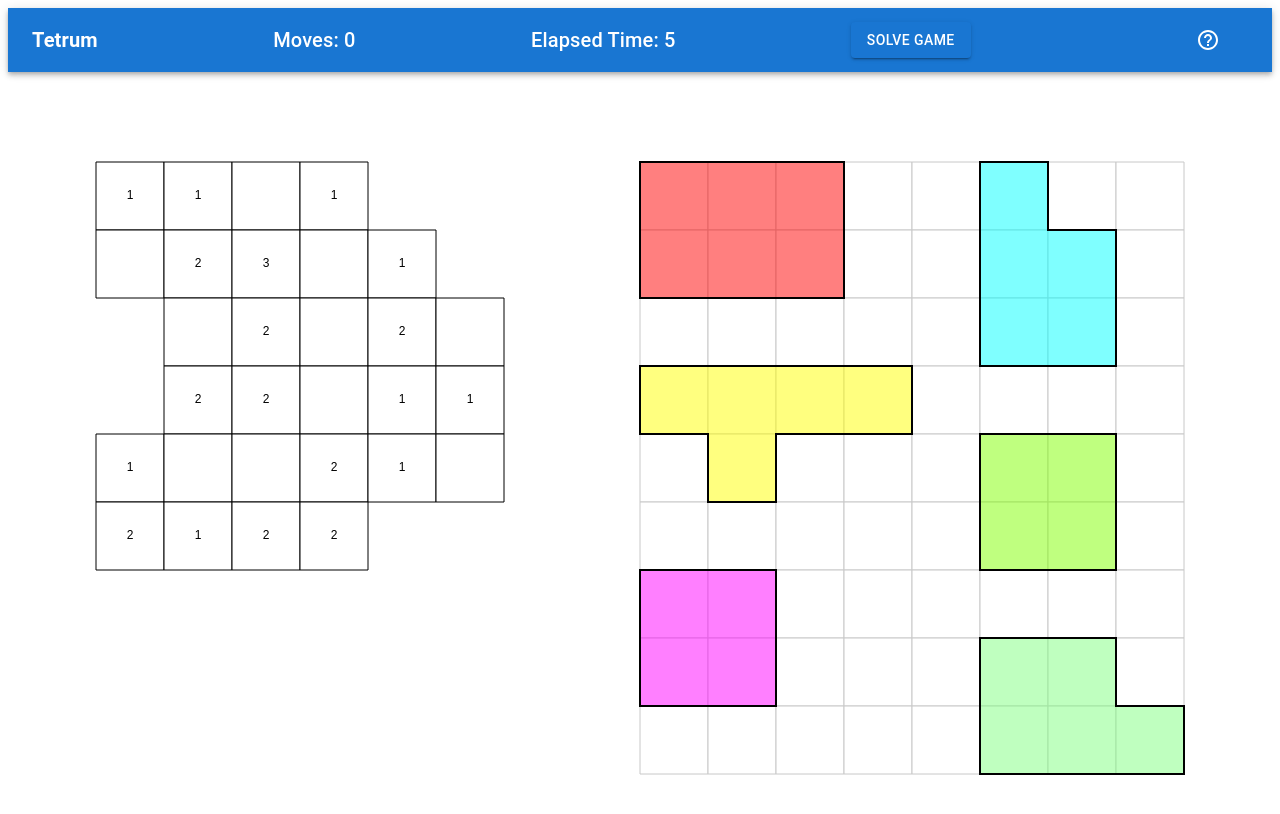
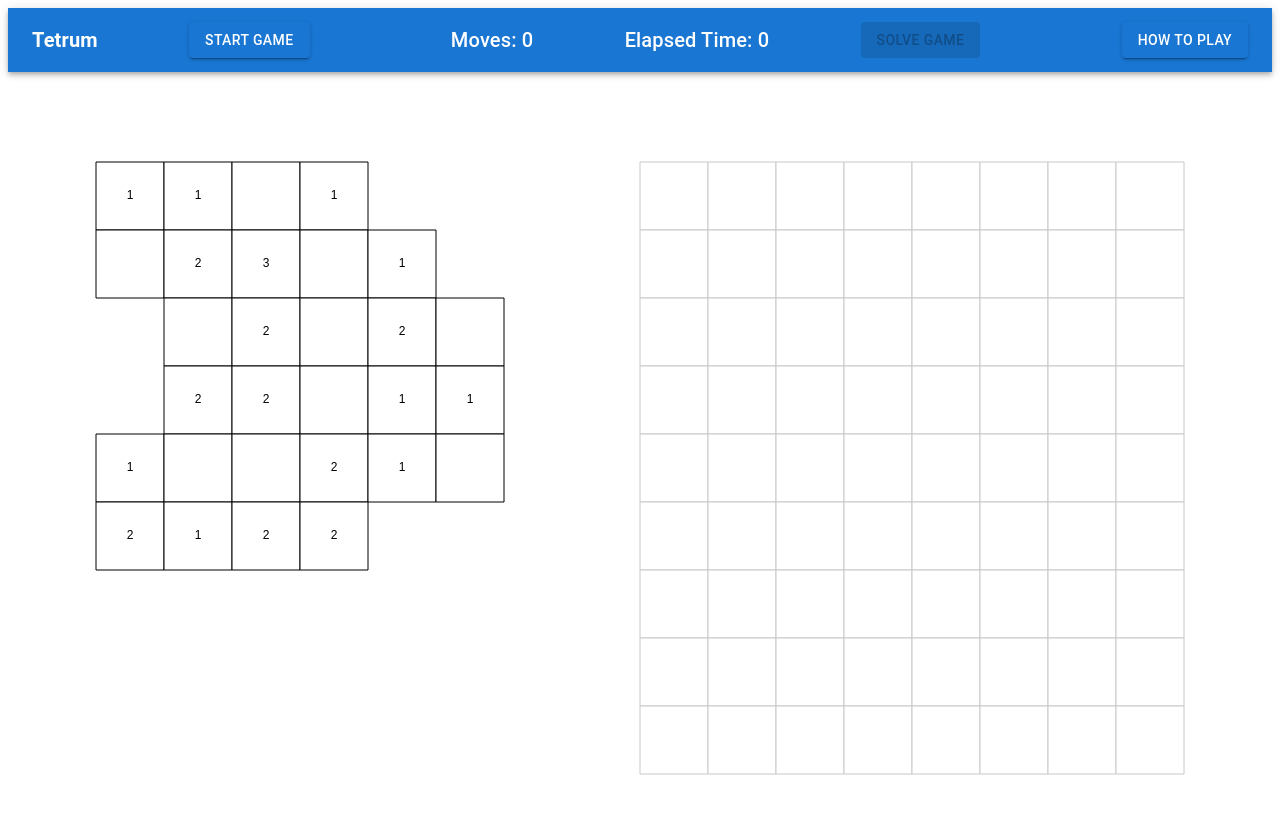
Before and after one commit to amhellmund/tetrum, a React (Vite) app: page / in a window 1280 px wide. Shown: the top 814 px of the page. Built offline with nearby package versions, Linux system fonts and the light colour scheme.

Commit message:
intermediate state

```diff
--- a/src/game_ui.tsx
+++ b/src/game_ui.tsx
@@ -116,6 +116,7 @@ export type ShapesUIProperties = {
   data: Shape[];
   board_size: Size;
   stage_size: Size;
+  is_game_running: boolean;
 }
 
 export function ShapesUI(props: ShapesUIProperties) {
@@ -130,6 +131,7 @@ export function ShapesUI(props: ShapesUIProperties) {
         data={shape}
         board_size={props.board_size}
         stage_size={props.stage_size}
+        is_game_running={props.is_game_running}
       />
     );
   }
@@ -149,6 +151,7 @@ type ShapeUIProperties = {
   data: Shape;
   board_size: Size;
   stage_size: Size;
+  is_game_running: boolean;
 };
 
 function ShapeUI(props: ShapeUIProperties) {
@@ -157,9 +160,12 @@ function ShapeUI(props: ShapeUIProperties) {
 
   const [shapePos, setShapePos] = useState(initial_coordinate);
 
+  console.log(props.is_game_running)
+
   return (
     <Line
-      draggable={true}
+      draggable={props.is_game_running}
+      visible={props.is_game_running}
       x={shapePos.x}
       y={shapePos.y}
       closed={true}
@@ -194,3 +200,38 @@ function ShapeUI(props: ShapeUIProperties) {
     />
   )
 }
+
+export type ActiveAreaMarkerProperties = {
+  box_size: number,
+  board_size: Size,
+  shapes_area_start_pos: Position,
+  shapes_area_size: Size,
+  active_area: string | null;
+}
+
+export function ActiveAreaMarker(props: ActiveAreaMarkerProperties) {
+  const coordinate_board = computeCoordinate({ i: 0, j: 0 }, props.box_size);
+  const coordinate_shapes = computeCoordinate(props.shapes_area_start_pos, props.box_size);
+  return (
+    <>
+      <Rect
+        key={`active-area-marker-board`}
+        width={props.board_size.width * props.box_size}
+        height={props.board_size.height * props.box_size}
+        stroke="rgba(0, 0, 0, 1)"
+        strokeWidth={(props.active_area === null || props.active_area === "shapes") ? 0 : 2}
+        x={coordinate_board.x}
+        y={coordinate_board.y}
+      />
+      <Rect
+        key={`active-area-marker-shapes`}
+        width={props.shapes_area_size.width * props.box_size}
+        height={props.board_size.height * props.box_size}
+        stroke="rgba(0, 0, 0, 1)"
+        strokeWidth={(props.active_area === null || props.active_area === "board") ? 0 : 2}
+        x={coordinate_shapes.x}
+        y={coordinate_shapes.y}
+      />
+    </>
+  )
+}
--- a/src/help.tsx
+++ b/src/help.tsx
@@ -1,6 +1,4 @@
-import Modal from '@mui/material/Modal';
-import Box from '@mui/material/Box';
-import Typography from '@mui/material/Typography';
+import { Dialog, Button, DialogTitle, DialogContent, DialogActions } from '@mui/material';
 
 export type HelpProperties = {
     show: boolean;
@@ -10,26 +8,22 @@ export type HelpProperties = {
 
 export default function Help(props: HelpProperties) {
     return (
-        <Modal
-            sx={{
-                position: "absolute",
-                top: "50%",
-                left: "50%",
-                transform: "translate(-50%, -50%)",
-                width: 400,
-                bgcolor: "background.paper",
-                border: "1px solid black",
-                boxShadow: 24,
-                p: 4,
-            }}
+        <Dialog
             open={props.show}
             onClose={props.handleClose}
         >
-            <Box>
-                <Typography>
-                    Help Instructions 2
-                </Typography>
-            </Box>
-        </Modal>
+            <DialogTitle>How To Play Tetrum?</DialogTitle>
+            <DialogContent>
+                <ul>
+                    <li>Start the game by pressing the <i>Start Game</i> button.</li>
+                    <li>Move the shapes from the <i>Shape Area</i> to the <i>Board</i>.</li>
+                    <li>A shape must cover board cells in such a way that the sum of numbers covered by the shape corresponds to the size of the shape. The size of a shape is the number of squared blocks.</li>
+                    <li>Press the <i>Solve Game</i> button to check if the game is won.</li>
+                </ul>
+            </DialogContent>
+            <DialogActions>
+                <Button variant="contained" onClick={props.handleClose}>Close</Button>
+            </DialogActions>
+        </Dialog>
     )
 }
--- a/src/layout.tsx
+++ b/src/layout.tsx
@@ -1,7 +1,6 @@
 import { useState, useEffect } from "react";
 
-import { AppBar, Button, Box, Toolbar, Typography, IconButton } from "@mui/material";
-import HelpOutlineIcon from '@mui/icons-material/HelpOutline';
+import { AppBar, Button, Box, Toolbar, Typography } from "@mui/material";
 
 import Help from "./help";
 import Tetrum from "./tetrum";
@@ -13,7 +12,7 @@ export default function GameLayout() {
   const [showHelp, setShowHelp] = useState(false);
   const [numMoves] = useState(0);
   const [elapsedSeconds, setElapsedSeconds] = useState(0);
-  const [isGameRunning, setIsGameRunning] = useState(true);
+  const [isGameRunning, setIsGameRunning] = useState(false);
 
   useEffect(() => {
     isGameRunning && setTimeout(() => setElapsedSeconds(elapsedSeconds + 1), 1000);
@@ -27,6 +26,16 @@ export default function GameLayout() {
             <Typography variant="h6" component="div" sx={{ flexGrow: 1 }}>
               <b>Tetrum</b>
             </Typography>
+            <Box alignContent="center" sx={{ flexGrow: 1 }}>
+              <Button
+                sx={{ marginRight: "50px" }}
+                variant="contained"
+                disabled={isGameRunning}
+                onClick={() => setIsGameRunning(true)}
+              >
+                Start Game
+              </Button>
+            </Box>
             <Typography variant="h6" component="div" sx={{ flexGrow: 1 }}>
               Moves: {numMoves}
             </Typography>
@@ -37,19 +46,20 @@ export default function GameLayout() {
               <Button
                 sx={{ marginRight: "50px" }}
                 variant="contained"
+                disabled={!isGameRunning}
+                onClick={() => setIsGameRunning(false)}
               >
                 Solve Game
               </Button>
             </Box>
-            <IconButton
-              size="large"
-              edge="start"
-              color="inherit"
-              sx={{ mr: 2 }}
-              onClick={() => setShowHelp(true)}
-            >
-              <HelpOutlineIcon />
-            </IconButton>
+            <Box alignContent="center">
+              <Button
+                variant="contained"
+                onClick={() => setShowHelp(true)}
+              >
+                How To Play
+              </Button>
+            </Box>
           </Toolbar>
         </AppBar>
         <Box
@@ -57,12 +67,12 @@ export default function GameLayout() {
           justifyContent="center"
           alignItems="center"
         >
-          <Tetrum width={1100} height={600} />
+          <Tetrum width={1100} height={600} is_game_running={isGameRunning} />
         </Box>
       </Box >
       <Help
         show={showHelp}
-        handleClose={() => { setShowHelp(false); setIsGameRunning(true) }}
+        handleClose={() => { setShowHelp(false); }}
       />
     </>
   )
--- a/src/tetrum.tsx
+++ b/src/tetrum.tsx
@@ -1,15 +1,16 @@
-import { useState } from 'react'
-import { Stage, Layer, Rect, Text, Line } from 'react-konva';
+import { Stage, Layer } from 'react-konva';
 
 import './tetrum.css'
 
 import getGameData from './data';
 import { computeBoxSize, computeGameSize, computeStageSize, computeShapeAreaStartPos } from './utils';
 import { BoardUI, ShapeAreaUI, ShapesUI } from './game_ui';
+import { useState } from 'react';
 
 export type TetrumProperties = {
   width: number;
   height: number;
+  is_game_running: boolean;
 };
 
 
@@ -20,6 +21,8 @@ export default function Tetrum(props: TetrumProperties) {
 
   const stage_size = computeStageSize(game_size.overall, box_size);
   const shape_area_start_pos = computeShapeAreaStartPos(game_size);
+
+  const [activeArea, setActiveArea] = useState(null);
 
   return (
     <>
@@ -44,6 +47,11 @@ export default function Tetrum(props: TetrumProperties) {
               size={game_size.shapes}
             />
           </Layer>
+          {/* <Layer key="active-region-marker">
+            <ActiveAreaMarker
+
+            />
+          </Layer> */}
           <Layer key="shapes">
             <ShapesUI
               key="shapes-ui"
@@ -52,6 +60,7 @@ export default function Tetrum(props: TetrumProperties) {
               data={game.shapes}
               board_size={game_size.board}
               stage_size={stage_size}
+              is_game_running={props.is_game_running}
             />
           </Layer>
 
```
